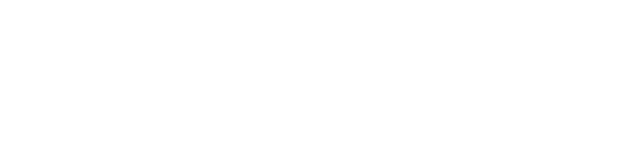
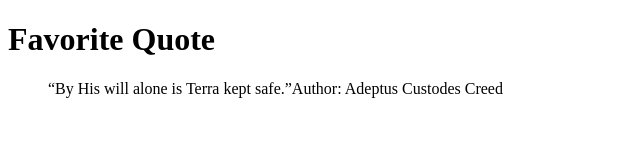
Before and after one commit to jessmonnier/gitlab, a plain HTML site: page index.html in a window 1280 px wide. Shown: the whole page, without its empty margins (0-640 px from the left). Drawn offline with Linux system fonts and the light colour scheme.

Commit message:
Task Five
Pull down changes from repo/main branch
Create new "quotes" branch & switch to it
index.html: Add <h1> element with title and <blockquote> with favorite quote and author
Create blank style.css

```diff
--- a/index.html
+++ b/index.html
@@ -3,8 +3,11 @@
 <head>
   <meta charset="UTF-8" />
   <meta name="viewport" content="width=device-width, initial-scale=1.0"/>
+  <link rel="stylesheet" href="BlueTeamStyleSheet.css">
   <title>Blue Team Assignment</title>
 </head>
 <body>
+    <h1>Favorite Quote</h1>
+    <blockquote>“By His will alone is Terra kept safe.”Author: Adeptus Custodes Creed</blockquote>
 </body>
 </html>
```
Also changed, not shown: BlueTeamStyleSheet.css (added).
